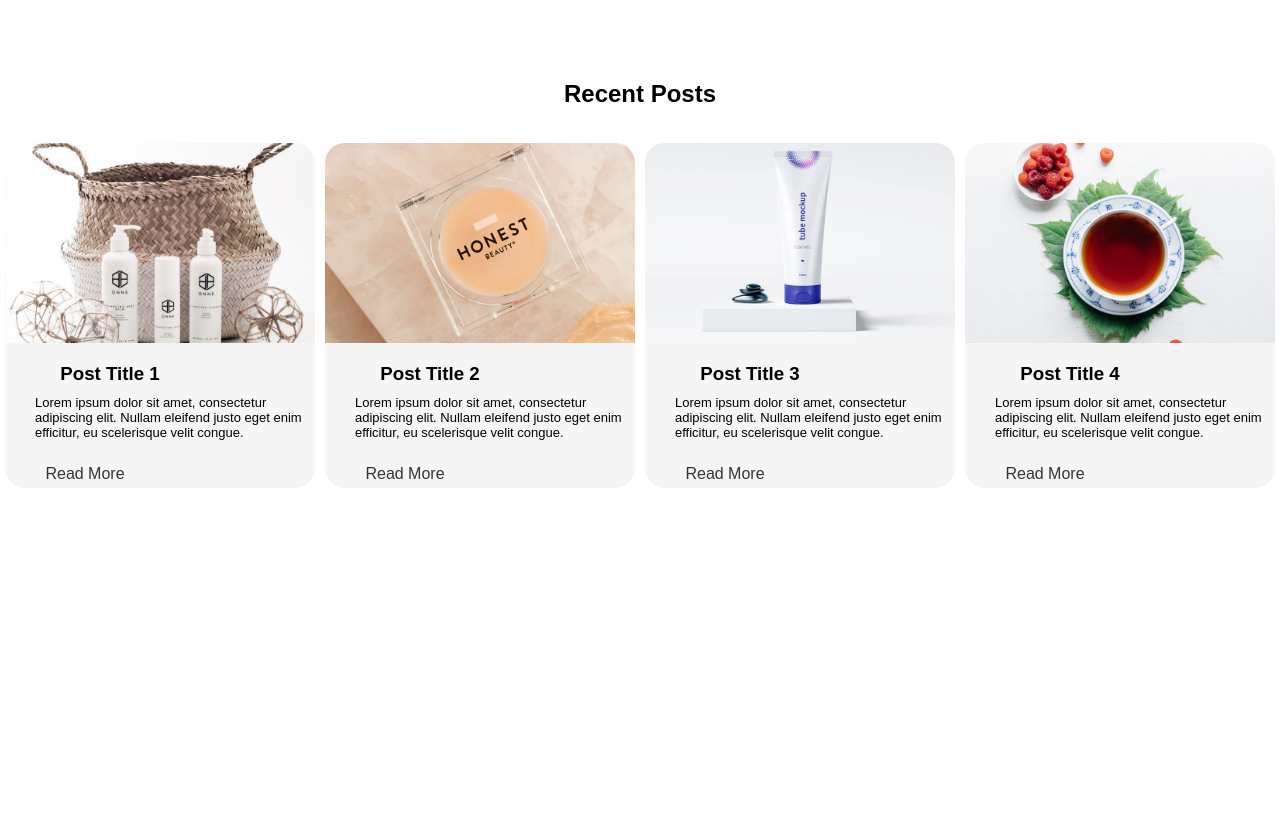
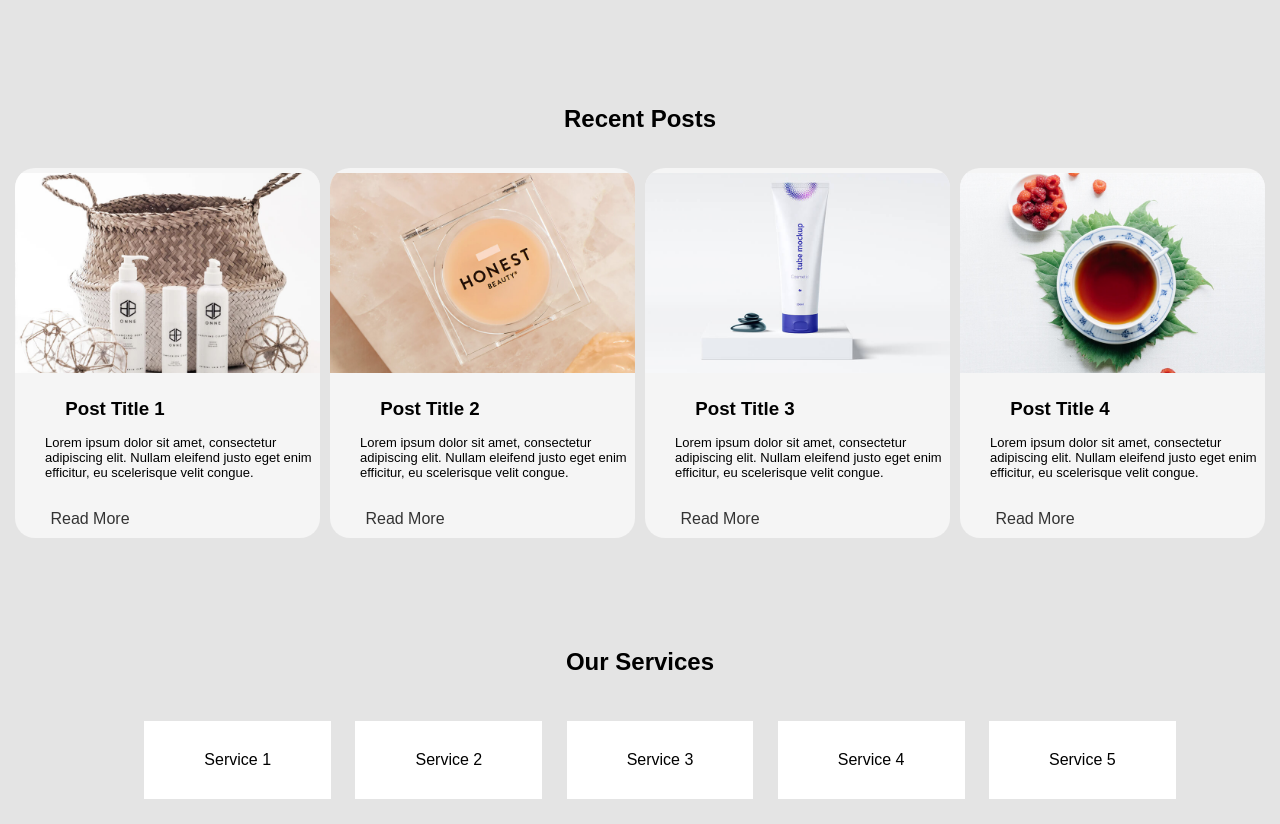
Before and after one commit to abidomingo/Activity, a plain HTML site: page index.html in a window 1280 px wide. Shown: the part 479-1303 px from the top of the page. Before the commit the page ends 972 px from the top, so only its background shows below. Drawn offline with Linux system fonts and the light colour scheme.

Commit message:
services succesfully commit

```diff
--- a/index.html
+++ b/index.html
@@ -41,5 +41,16 @@
 		</div>
 	</section>
 
+	<section id="services">
+		<h2>Our Services</h2>
+		<ul>
+			<li>Service 1</li>
+			<li>Service 2</li>
+			<li>Service 3</li>
+			<li>Service 4</li>
+			<li>Service 5</li>
+		</ul>
+	</section>
+
 </body>
 </html>
--- a/style.css
+++ b/style.css
@@ -1,8 +1,12 @@
 *{
+    margin: 5px;
+}
+body{
     margin: 0px;
+    background-color: rgb(228, 228, 228);
 }
 #mywebsite{
-    background-color: white;
+    background-color: rgb(228, 228, 228);
     font-family: Arial;
 }
 #landing{
@@ -12,6 +16,7 @@
     background-position: center;
     text-align: center;
     opacity: 0.8;
+    margin: 0px;
 }
 h1{
     color: white;
@@ -78,7 +83,50 @@ div a {
     text-decoration: none;
     border-radius: 5px;
 }
-a:hover, div:hover{
+#blog a:hover, div:hover{
     color: white;
     background: rgb(109, 109, 109);
 }
+#services{
+    display: flex;
+    flex-wrap: wrap;
+    justify-content: space-around;
+    margin-top: 100px;
+    align-items: center;
+}
+#services h2{
+    width: 200%;
+    font-size: 300;
+    text-align: center;
+    margin-bottom: 30px;
+}
+ul{
+    display: inline;
+    margin: 5px;
+    box-sizing: border-box;
+    border-radius: 10px;
+}
+ul li{
+    display: inline-block;
+    background-color: #ffffff;
+    padding:30px 60px;
+    margin: 10px;
+    border: 450px;
+    text-align: center;
+
+}
+ul li:hover{
+    background: #eb6a43;
+}
+ul li:hover ul{
+    display: block;
+}
+ul li ul{
+    position: absolute;
+    width: 200px;
+    display: none;
+}
+ul li ul li{
+    background: #555;
+    display: block;
+}
```
